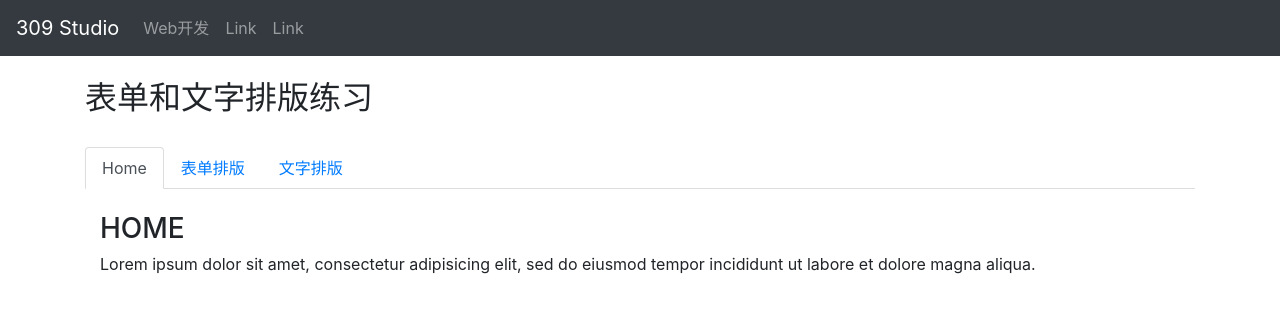
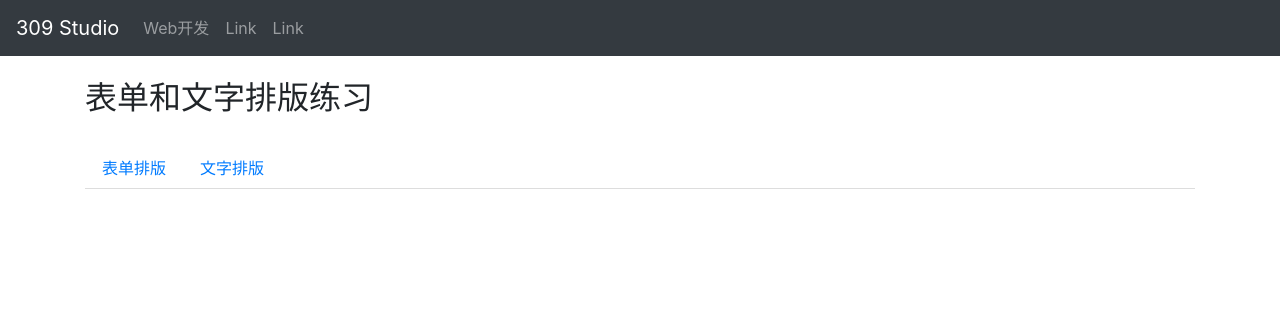
Before and after one commit to SUMStudio/309web, a plain HTML site: page docs/index.html in a window 1280 px wide. Drawn offline with nearby package versions, Linux system fonts and the light colour scheme.

Commit message:
form and text format.
Signed-off-by: 张俊华 <937734121@qq.com>

```diff
--- a/doc/index.html
+++ b/docs/index.html
@@ -45,9 +45,6 @@
     <!-- Nav tabs -->
     <ul class="nav nav-tabs" role="tablist">
         <li class="nav-item">
-            <a class="nav-link active" data-toggle="tab" href="#home">Home</a>
-        </li>
-        <li class="nav-item">
             <a class="nav-link" data-toggle="tab" href="#menu1">表单排版</a>
         </li>
         <li class="nav-item">
@@ -57,11 +54,6 @@
 
     <!-- Tab panes -->
     <div class="tab-content">
-        <div id="home" class="container tab-pane active"><br>
-            <h3>HOME</h3>
-            <p>Lorem ipsum dolor sit amet, consectetur adipisicing elit, sed do eiusmod tempor incididunt ut labore et
-                dolore magna aliqua.</p>
-        </div>
         <div id="menu1" class="container tab-pane fade"><br>
 
             <form class="form">
```
